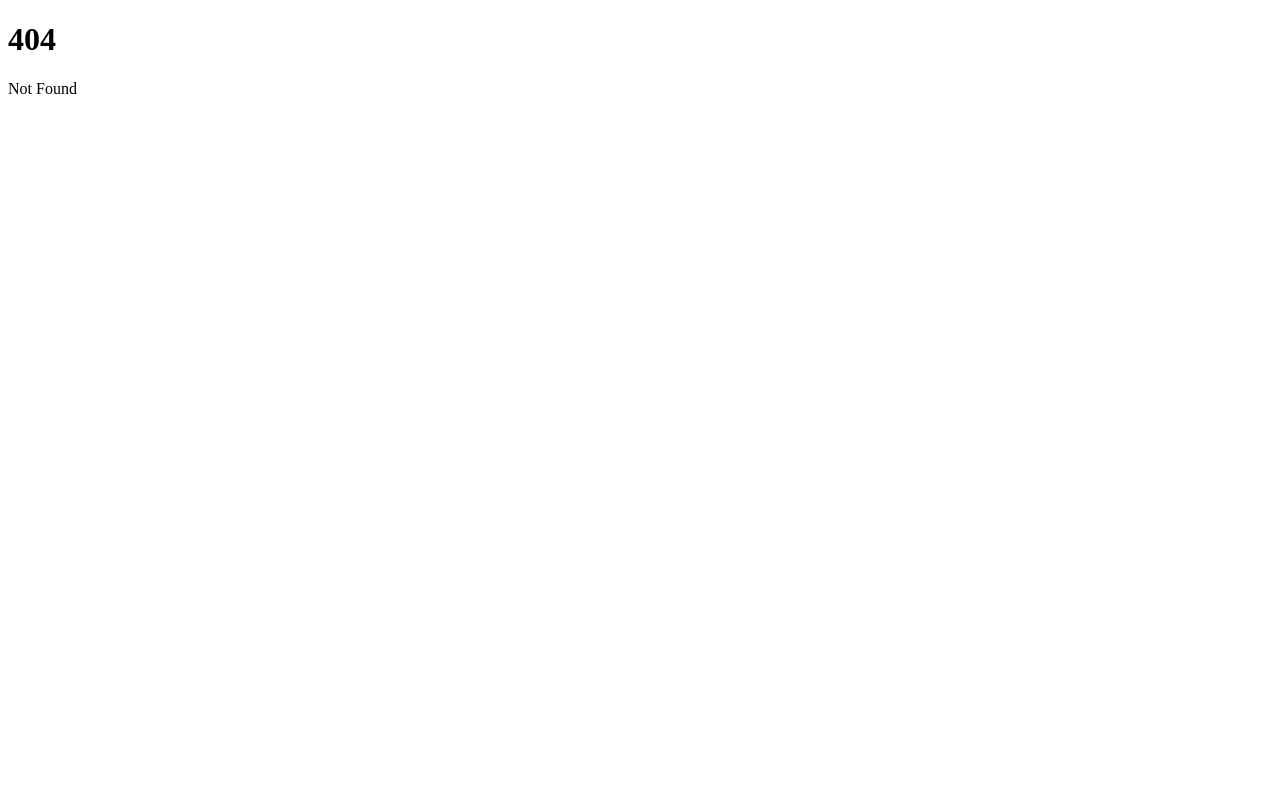
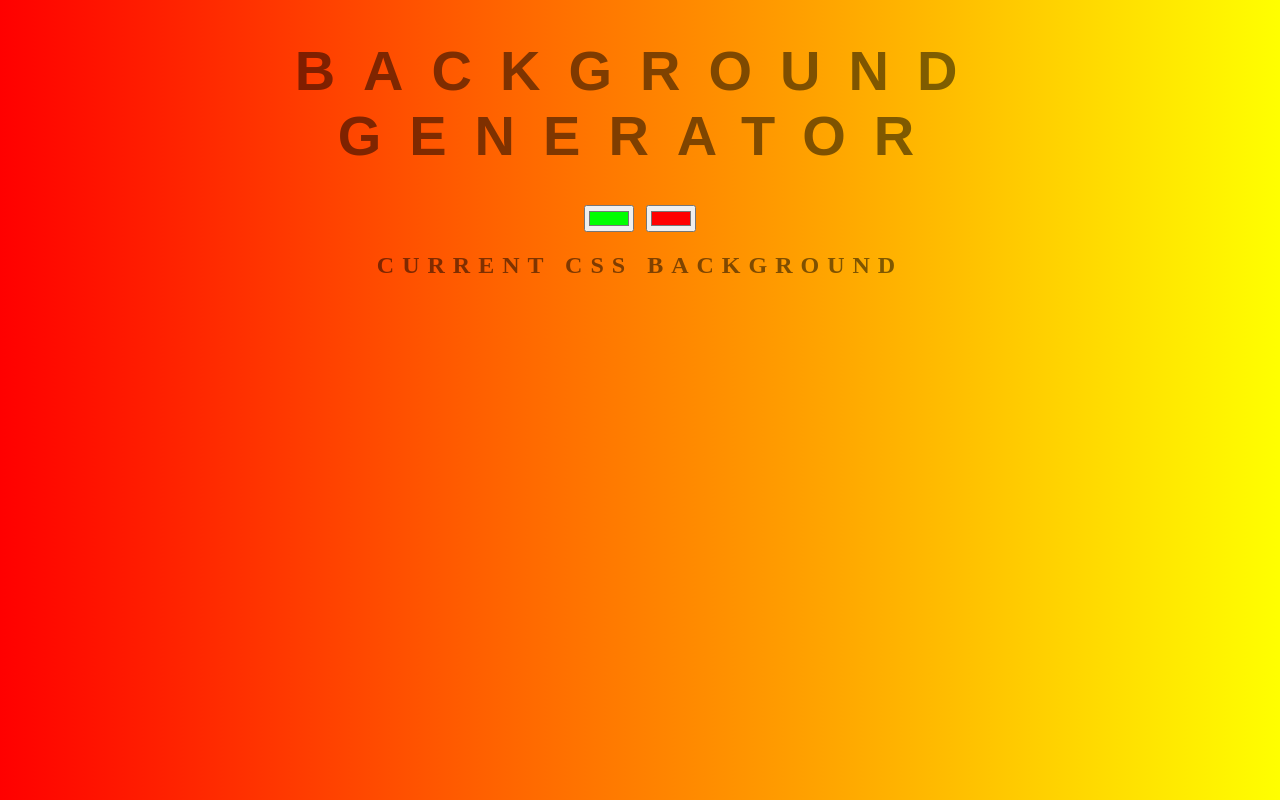
Before and after one commit to nguyenbn7/side-projects, a SvelteKit app: page /background-generator in a window 1280 px wide. Before the commit this address had no page. Built offline with nearby package versions, Linux system fonts and the light colour scheme.

Commit message:
add background generator project

```diff
--- /dev/null
+++ b/src/routes/background-generator/+layout.js
@@ -0,0 +1 @@
+export const ssr = false;
--- /dev/null
+++ b/src/routes/background-generator/+page.svelte
@@ -0,0 +1,19 @@
+<script>
+	import './styles.css';
+	var { body } = document;
+	let color1 = '#00ff00';
+	let color2 = '#ff0000';
+	let cssText = '';
+
+	function setGradient() {
+		body.style.background = `linear-gradient(to right, ${color1}, ${color2})`;
+
+		cssText = body.style.background + ';';
+	}
+</script>
+
+<h1>Background generator</h1>
+<input type="color" name="color1" bind:value={color1} on:input={setGradient} />
+<input type="color" name="color2" bind:value={color2} on:input={setGradient} />
+<h2>Current CSS Background</h2>
+<h3 bind:textContent={cssText} contenteditable="true" />
--- /dev/null
+++ b/src/routes/background-generator/styles.css
@@ -0,0 +1,26 @@
+body {
+    font: 'Raleway', sans-serif;
+    color: rgba(0, 0, 0, .5);
+    text-align: center;
+    text-transform: uppercase;
+    letter-spacing: .5em;
+    top: 15%;
+    background: linear-gradient(to right, red, yellow);
+}
+
+h1 {
+    font: 600 3.5em 'Raleway', sans-serif;
+    color: rgba(0, 0, 0, .5);
+    text-align: center;
+    text-transform: uppercase;
+    letter-spacing: .5em;
+    width: 100%;
+}
+
+h3 {
+    font: 900 1em 'Raleway', sans-serif;
+    color: rgba(0, 0, 0, .5);
+    text-align: center;
+    text-transform: none;
+    letter-spacing: .01em;
+}
```
